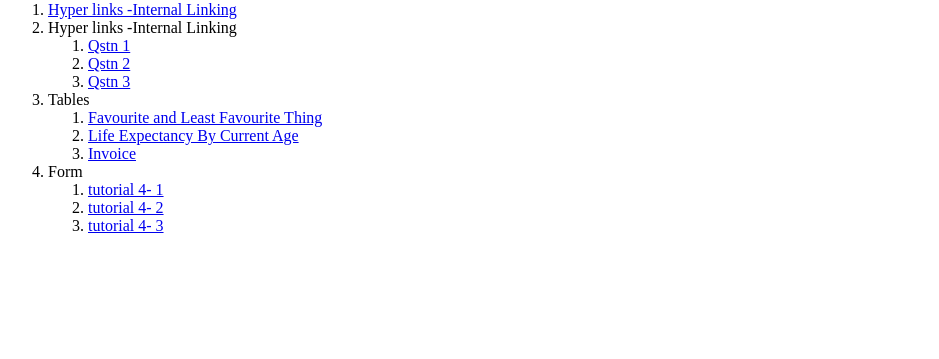
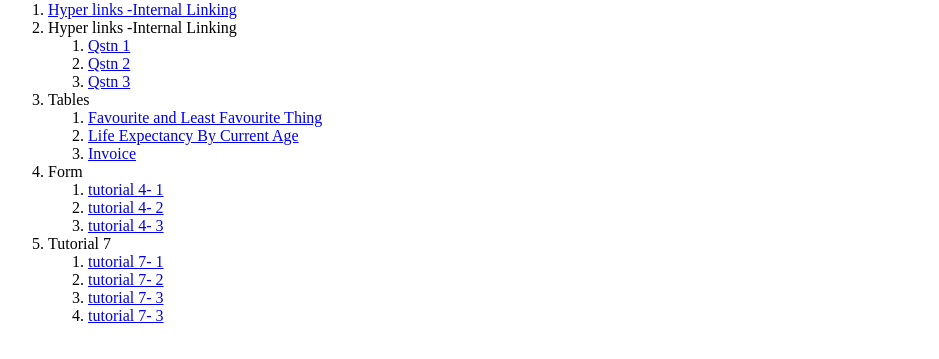
Before and after one commit to AllenKPhilip/web_programming_tutorials, a plain HTML site: page index.html in a window 1280 px wide. Shown: the part 79-438 px from the top of the page, without its empty margins (0-939 px from the left). Drawn offline with Linux system fonts and the light colour scheme.

Commit message:
index tutorial7 change

```diff
--- a/index.html
+++ b/index.html
@@ -30,6 +30,14 @@
                 <li><a href="./tutorial4c.html">tutorial 4- 3</a></li>
             </ol>
         </li>
+        <li>Tutorial 7
+            <ol>
+                <li><a href="./tutorial4a.html">tutorial 7- 1</a></li>
+                <li><a href="./tutorial4b.html">tutorial 7- 2</a></li>
+                <li><a href="./tutorial4c.html">tutorial 7- 3</a></li>
+                <li><a href="./tutorial4c.html">tutorial 7- 3</a></li>
+            </ol>
+        </li>
     </ol>
 </body>
 </html>
```
